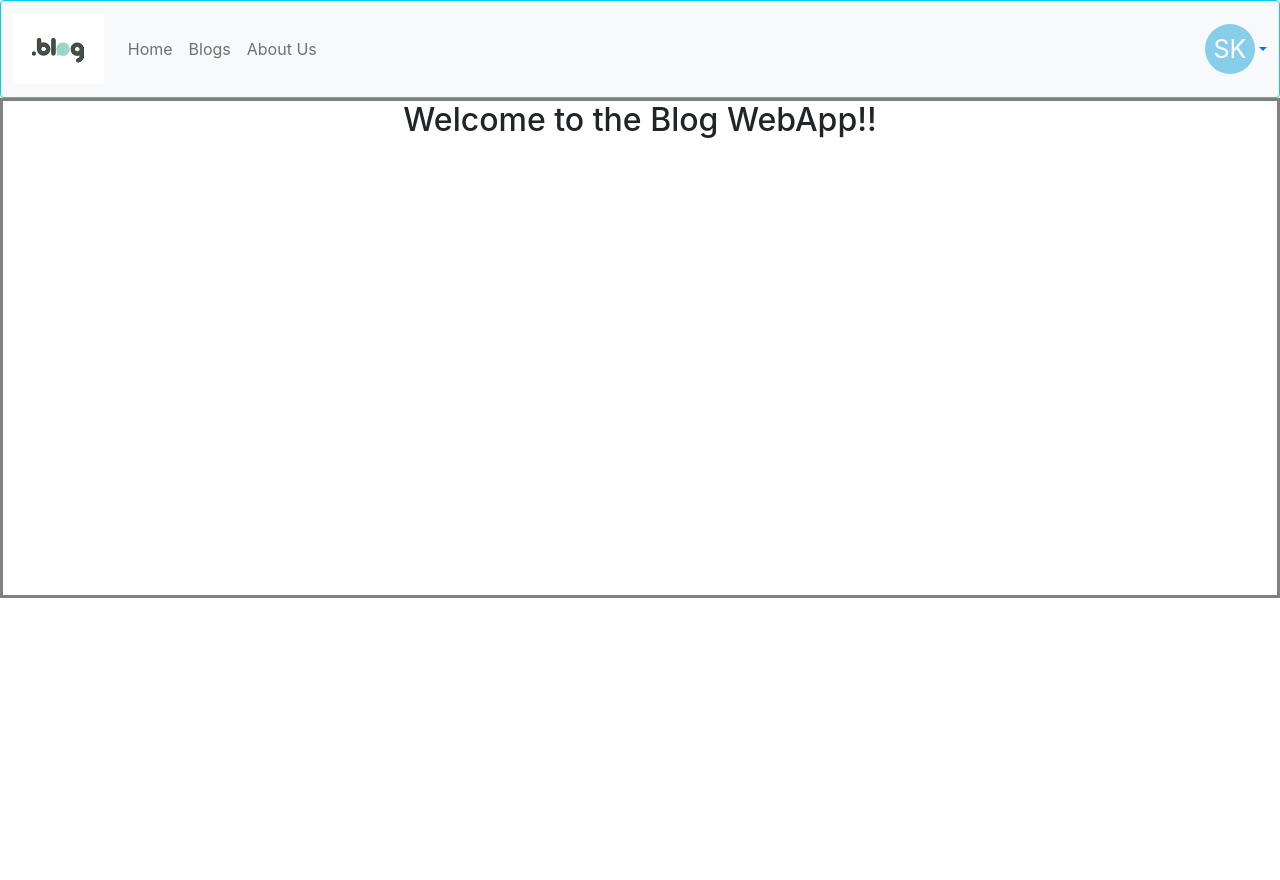
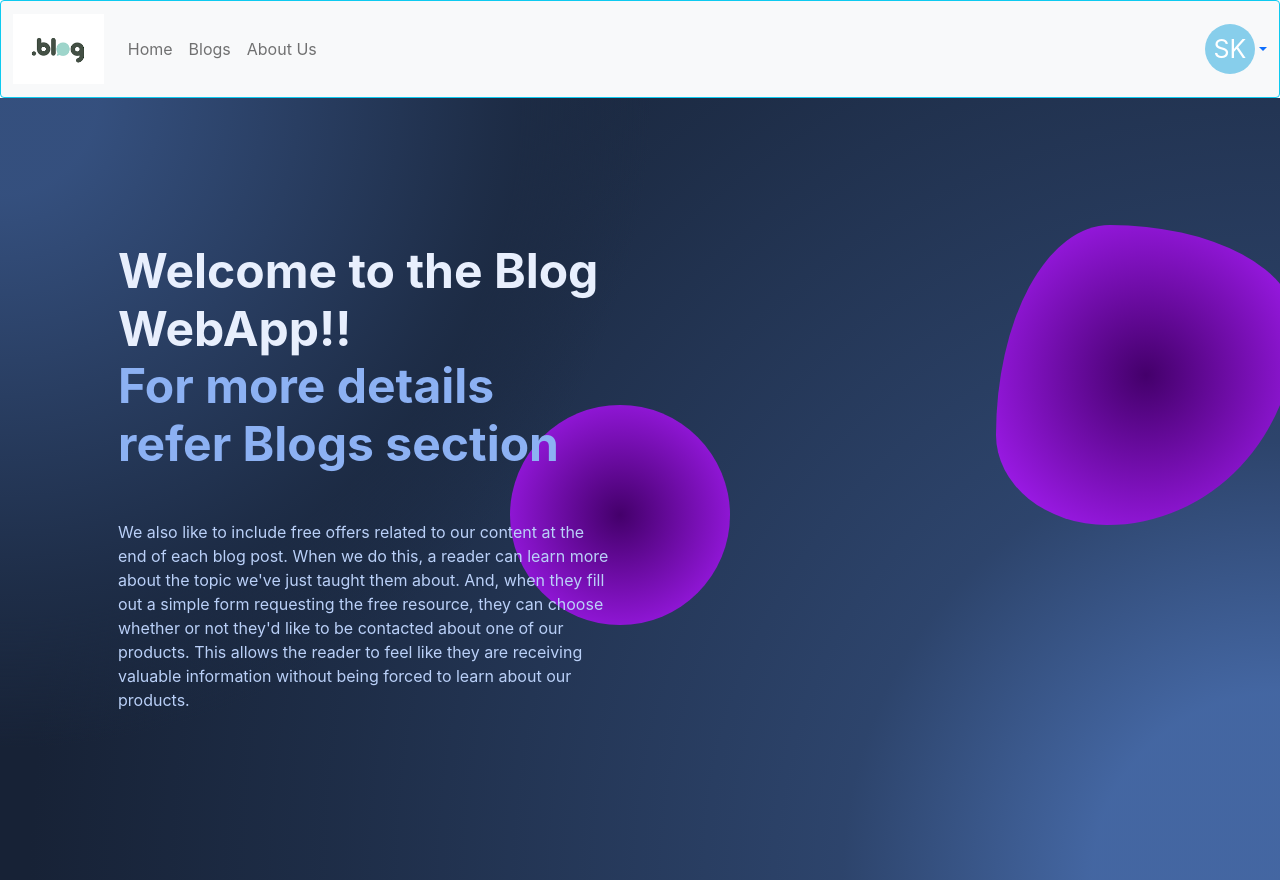
Before and after one commit to SKIT2211/blogapp, a React (Create React App) app: page / in a window 1280 px wide. Before the commit the page ends 800 px from the top, so only its background shows below. Built offline with nearby package versions, Linux system fonts and the light colour scheme.

Commit message:
14/3 last edit

```diff
--- a/src/pages/Home.js
+++ b/src/pages/Home.js
@@ -1,10 +1,96 @@
-import React from 'react'
+import React from "react";
+import styled from "styled-components";
 
 function Home() {
-    return (
-      <div style={{border:'3px solid gray', textAlign:'center', height:'500px'}}>
-        <h2>Welcome to the Blog WebApp!!</h2>
+  return (
+    <Wrapper>
+      <section className="background-radial-gradient overflow-hidden">
+        <div className="container px-4 py-5 px-md-5 text-center text-lg-start my-5">
+          <div className="row gx-lg-5 align-items-center mb-5">
+            <div className="col-lg-6 mb-5 mb-lg-0" style={{ zIndex: "10" }}>
+              <h1
+                className="my-5 display-5 fw-bold ls-tight"
+                style={{ color: "hsl(218, 81%, 95%)" }}
+              >
+                Welcome to the Blog WebApp!! <br />
+                <span  style={{ color: "hsl(218, 81%, 75%)" }}>
+                  For more details refer Blogs section
+                </span>
+              </h1>
+              <p
+                className="mb-4 opacity-70"
+                style={{ color: "hsl(218, 81%, 85%)" }}
+              >
+                We also like to include free offers related to our content at
+                the end of each blog post. When we do this, a reader can learn
+                more about the topic we've just taught them about. And, when
+                they fill out a simple form requesting the free resource, they
+                can choose whether or not they'd like to be contacted about one
+                of our products. This allows the reader to feel like they are
+                receiving valuable information without being forced to learn
+                about our products.
+              </p>
+            </div>
+
+            <div className="col-lg-6 mb-5 mb-lg-0 position-relative">
+              <div
+                id="radius-shape-1"
+                className="position-absolute rounded-circle shadow-5-strong"
+              ></div>
+              <div
+                id="radius-shape-2"
+                className="position-absolute shadow-5-strong"
+              ></div>
+            </div>
+          </div>
         </div>
-    )
+      </section>
+    </Wrapper>
+  );
+}
+const Wrapper = styled.section`
+  .background-radial-gradient {
+    background-color: hsl(218, 41%, 15%);
+    background-image: radial-gradient(
+        650px circle at 0% 0%,
+        hsl(218, 41%, 35%) 15%,
+        hsl(218, 41%, 30%) 35%,
+        hsl(218, 41%, 20%) 75%,
+        hsl(218, 41%, 19%) 80%,
+        transparent 100%
+      ),
+      radial-gradient(
+        1250px circle at 100% 100%,
+        hsl(218, 41%, 45%) 15%,
+        hsl(218, 41%, 30%) 35%,
+        hsl(218, 41%, 20%) 75%,
+        hsl(218, 41%, 19%) 80%,
+        transparent 100%
+      );
   }
+
+  #radius-shape-1 {
+    height: 220px;
+    width: 220px;
+    top: -60px;
+    left: -130px;
+    background: radial-gradient(#44006b, #ad1fff);
+    overflow: hidden;
+  }
+
+  #radius-shape-2 {
+    border-radius: 38% 62% 63% 37% / 70% 33% 67% 30%;
+    bottom: -60px;
+    right: -110px;
+    width: 300px;
+    height: 300px;
+    background: radial-gradient(#44006b, #ad1fff);
+    overflow: hidden;
+  }
+
+  .bg-glass {
+    background-color: hsla(0, 0%, 100%, 0.9) !important;
+    backdrop-filter: saturate(200%) blur(25px);
+  }
+`;
 export default Home;
```
